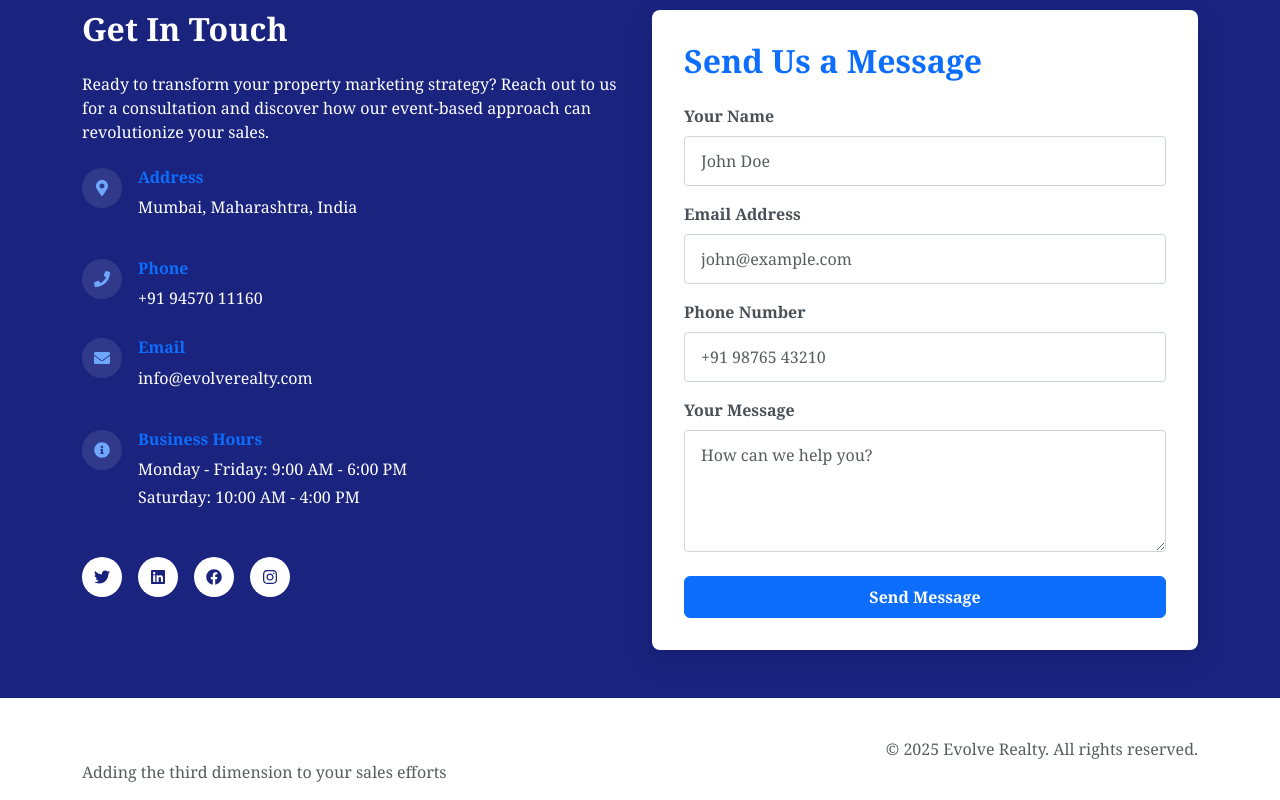
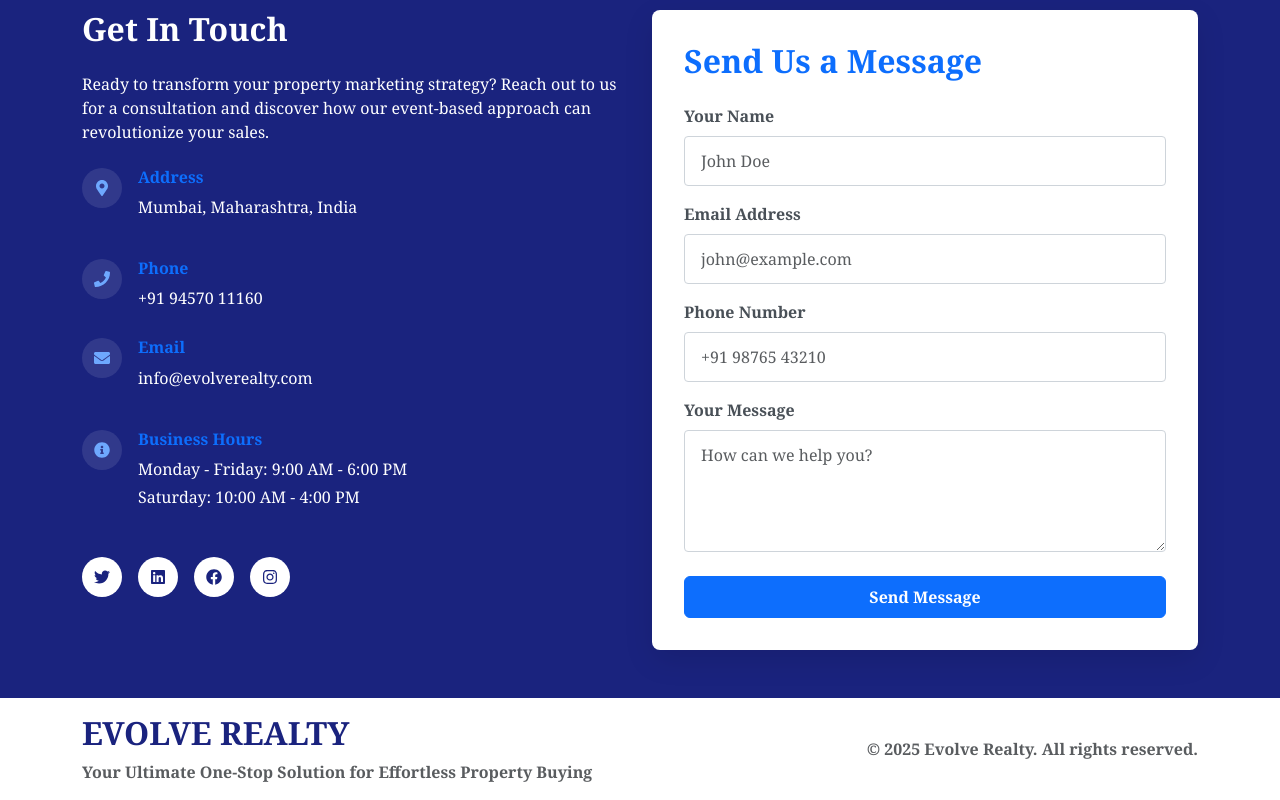
Before and after one commit to DecroXX69/Evolve, a React (Create React App) app: page / in a window 1280 px wide. Shown: the part 2683-3483 px from the top of the page. Built offline with nearby package versions, Linux system fonts and the light colour scheme.

Commit message:
footer changes0

```diff
--- a/src/components/Footer.jsx
+++ b/src/components/Footer.jsx
@@ -9,11 +9,11 @@ const Footer = () => {
       <div className="container">
         <div className="row align-items-center">
           <div className="col-md-6 mb-3 mb-md-0">
-            <h2 className="fw-bold text-white mb-0">EVOLVE REALTY</h2>
-            <p className="text-muted mt-2 mb-0">Adding the third dimension to your sales efforts</p>
+            <h2 className="fw-bold mb-0" style={{color:'#1a237e'}}>EVOLVE REALTY</h2>
+            <p className="text-muted mt-2 mb-0" style={{fontWeight:'bold'}}>Your Ultimate One-Stop Solution for Effortless Property Buying</p>
           </div>
           <div className="col-md-6 text-md-end">
-            <p className="text-muted mb-0">
+            <p className="text-muted mb-0" style={{fontWeight:'bold'}}>
               &copy; {currentYear} Evolve Realty. All rights reserved.
             </p>
           </div>
```
